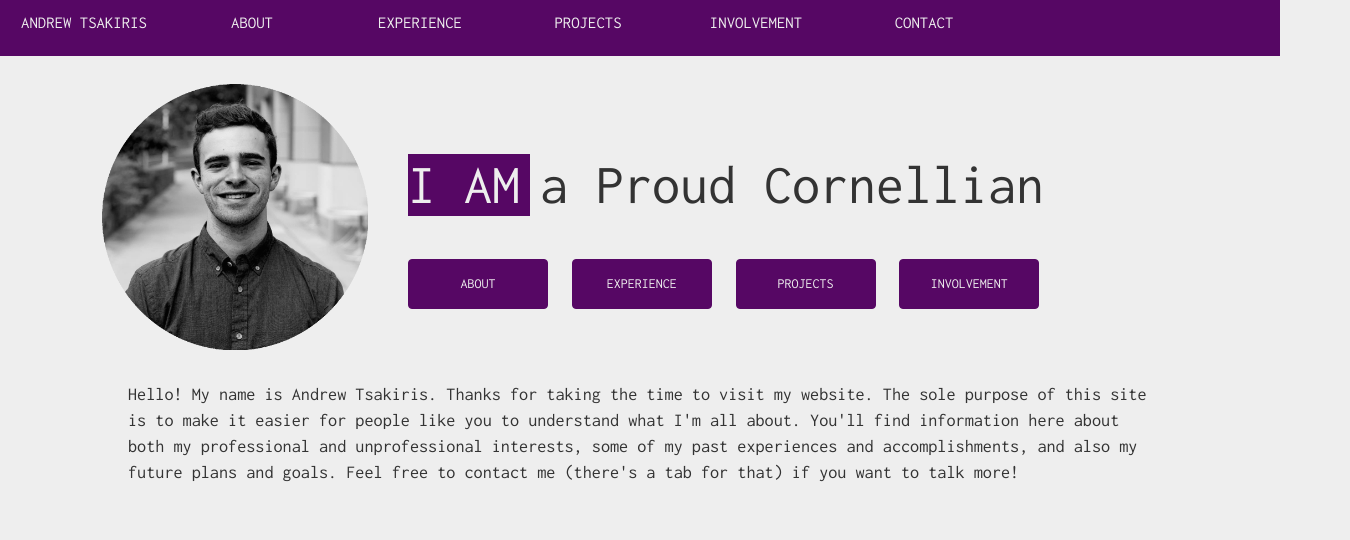
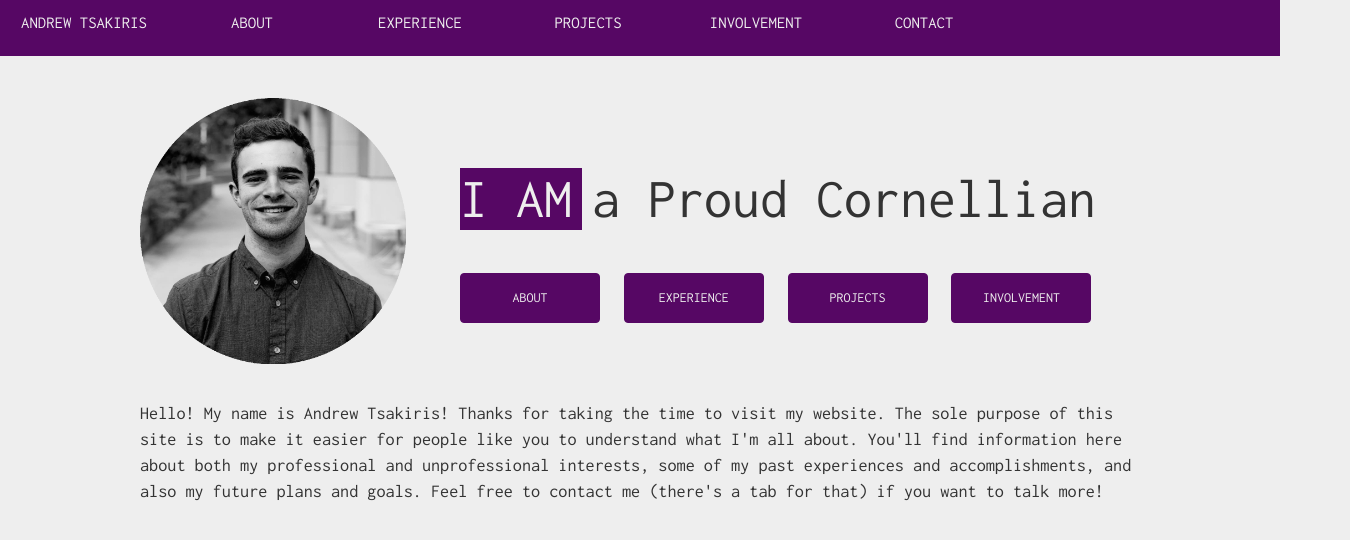
Before and after one commit to a-tsakiris85/a-tsakiris85.github.io, a React (Create React App) app: page / in a window 1280 px wide. Shown: the top 540 px of the page, 1350 px wide, since content can reach past the window. Built offline with nearby package versions, Linux system fonts and the light colour scheme.

Commit message:
fixed centering on home page

```diff
--- a/src/about.js
+++ b/src/about.js
@@ -1,2 +1,2 @@
 export const About =
-  "Hello! My name is Andrew Tsakiris. Thanks for taking the time to visit my website. The sole purpose of this site is to make it easier for people like you to understand what I'm all about. You'll find information here about both my professional and unprofessional interests, some of my past experiences and accomplishments, and also my future plans and goals. Feel free to contact me (there's a tab for that) if you want to talk more!";
+  "Hello! My name is Andrew Tsakiris! Thanks for taking the time to visit my website. The sole purpose of this site is to make it easier for people like you to understand what I'm all about. You'll find information here about both my professional and unprofessional interests, some of my past experiences and accomplishments, and also my future plans and goals. Feel free to contact me (there's a tab for that) if you want to talk more!";
--- a/src/components/ContentRow.css
+++ b/src/components/ContentRow.css
@@ -13,8 +13,9 @@
     margin-bottom: 1em;
   }
   #ContentTitle {
-    grid-column: 1 / span 3;
-    margin-left: 2em;
+    margin-left: auto;
+    margin-right: auto;
+    text-align: center;
     margin-bottom: 1em;
   }
 }
--- a/src/pages/AboutPage.js
+++ b/src/pages/AboutPage.js
@@ -28,7 +28,7 @@
 export default class AboutPage extends React.Component {
   render() {
     return (
-      <div className="Page">
+      <div className="Page Centered">
         <h1 className="PageTitle">ABOUT</h1>
         <ContentRow
           overallTitle="Places I've Studied"
--- a/src/pages/Home.css
+++ b/src/pages/Home.css
@@ -3,6 +3,12 @@
 }
 
 @media (min-width: 768px) {
+  #home {
+    min-width: 1000px;
+    max-width: 1000px;
+    margin-right: auto;
+    margin-left: auto;
+  }
   #buttons {
     visibility: visible;
     display: flex;
@@ -11,9 +17,10 @@
   }
   #typingtitle {
     display: grid;
+    padding-left: 0px;
     grid-template-columns: 20% 80%;
     grid-template-rows: 10em 7em;
-    grid-column-gap: 5em;
+    grid-column-gap: 120px;
     grid-row-gap: 2.5em;
     margin-top: 7em;
   }
@@ -35,14 +42,8 @@
   }
   #lowerbox {
     height: 7em;
-    margin-top: 1.3em;
-    margin-left: 10%;
-    margin-right: 10%;
+    margin-top: 1.6em;
     font-size: 1.3em;
-  }
-  #typingtitle {
-    margin-top: 5%;
-    margin-left: 8%;
   }
 }
 
--- a/src/pages/Home.js
+++ b/src/pages/Home.js
@@ -60,7 +60,7 @@
         </div>
 
         <div id="lowerbox">
-          <p>{About}</p>
+          <p style={{ whiteSpace: "pre-wrap" }}>{About}</p>
         </div>
       </div>
     );
```
